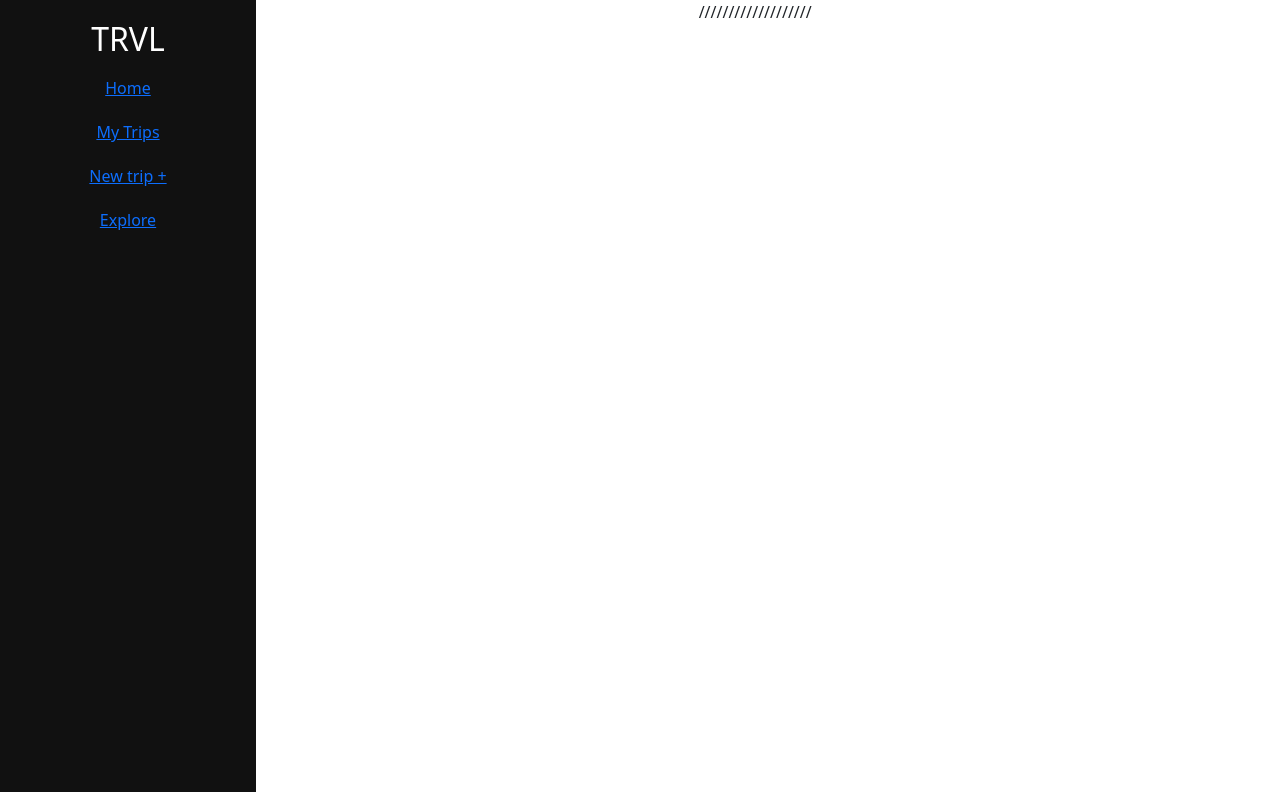
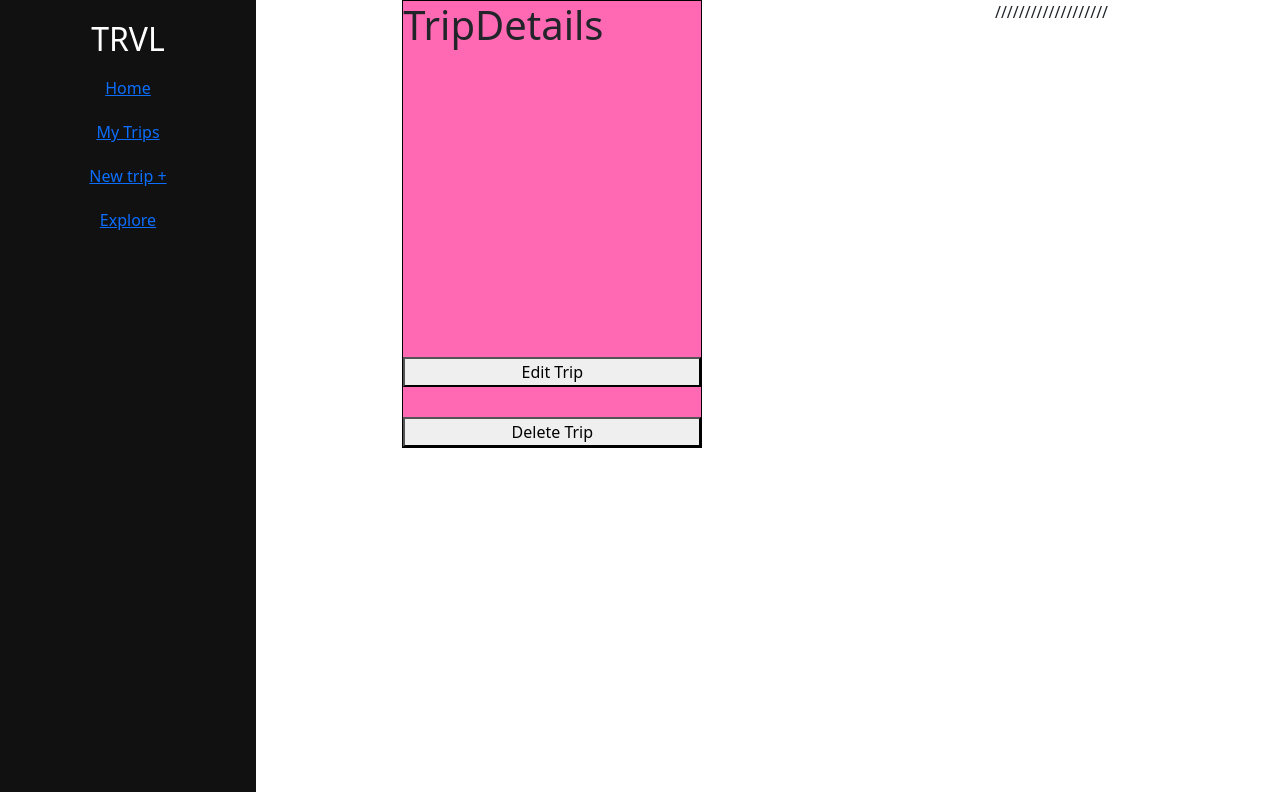
Before and after one commit to Angelwd/TRVL-Project, a React (Vite) app: page /trip-details/1 in a window 1280 px wide. Built offline with nearby package versions, Linux system fonts and the light colour scheme; no server answers.

Commit message:
changed img

```diff
--- a/src/components/TripCard.jsx
+++ b/src/components/TripCard.jsx
@@ -1,13 +1,14 @@
 import React from "react";
 import "/src/components/TripCard.css";
 import { Link } from 'react-router-dom'
+import stockimg from "../Images/cancunstock.png"
 
 const TripCard = (props) => {
   console.log("rendering card", props);
   return (
     <div className="card" style={{ width: "18rem" }}>
       <img
-        src="src/Images/cancunstock.png"
+        src={stockimg}
         className="card-img-top"
         alt="..."
       ></img>
--- a/src/components/TripDetails.jsx
+++ b/src/components/TripDetails.jsx
@@ -58,7 +58,7 @@ const TripDetails = () => {
 
   return (
     <div className="trip-details">
-      {/* <div className="trip-div">
+      <div className="trip-div">
         <h1>TripDetails</h1>
 
 
@@ -75,7 +75,7 @@ const TripDetails = () => {
         <button onClick={handleDelete}>Delete Trip</button>
       </div>
 
-      {isEditing && <TravelForm buttonText={"Edit Trip"} trip={thisTrip} handleSubmit={handleSubmit}/>} */}
+      {isEditing && <TravelForm buttonText={"Edit Trip"} trip={thisTrip} handleSubmit={handleSubmit}/>}
 
 
 
```
